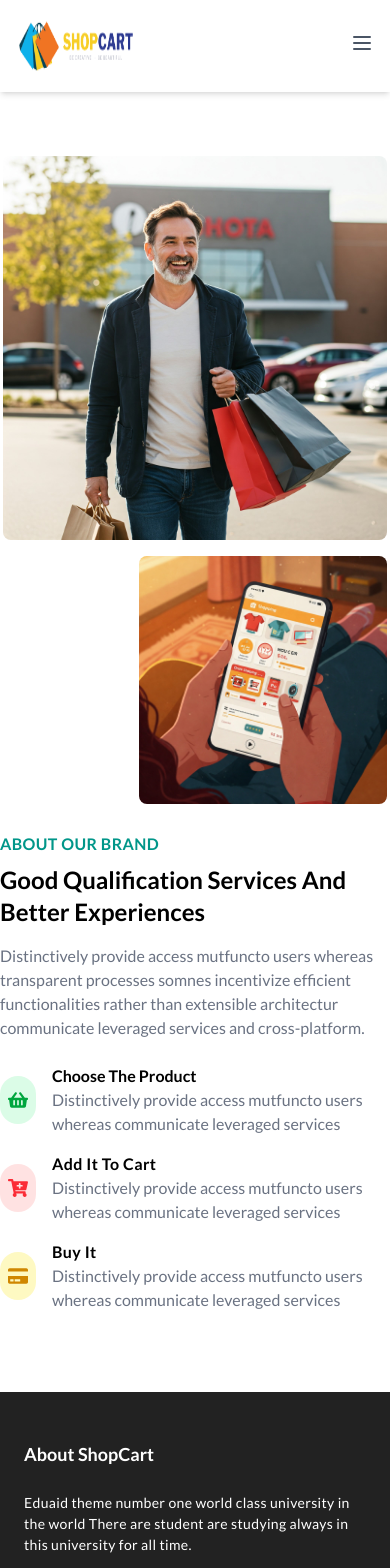
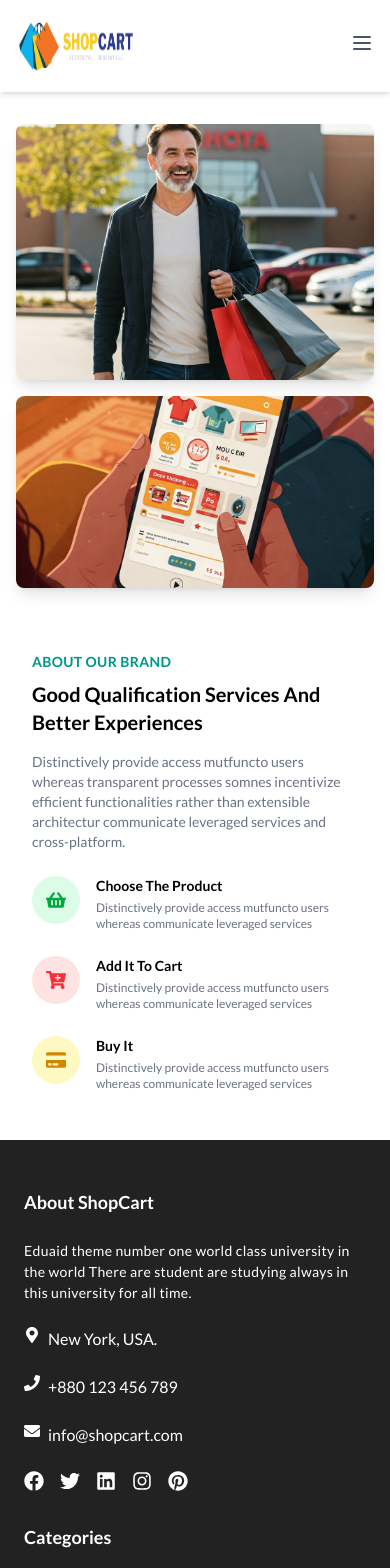
Before and after one commit to Asmaa-Saeed/E-commerce-Shop, a React (Vite) app: page /about in a window 390 px wide. Shown: the top 1568 px of the page. Built offline with nearby package versions, Linux system fonts and the light colour scheme.

Commit message:
refactor(About): improve layout and responsiveness for About page
The changes enhance the layout and responsiveness of the About page by adjusting margins, padding, and flex properties. This ensures a better user experience across different screen sizes and devices.

```diff
--- a/src/Pages/About.tsx
+++ b/src/Pages/About.tsx
@@ -5,71 +5,72 @@ import { FaShoppingBasket, FaCartPlus, FaCreditCard } from 'react-icons/fa';
 
 const About = () => {
     return (
-        <div>
-        <div className="flex flex-col md:flex-row items-center justify-center mt-16">
+        <div className="min-h-screen">
+          <div className="flex flex-col md:flex-row items-center justify-center mt-8 md:mt-16 px-4 md:px-8 lg:px-16 gap-8">
             {/* Left Section - Images */}
-      <div className="flex flex-col md:flex-row md:space-x-4 mb-4 md:mb-0 items-end">
-        <div className="relative mb-4 md:mb-0 w-96 h-96 ">
+            <div className="flex flex-col md:flex-row md:space-x-4 mb-8 md:mb-0 items-center md:items-end w-full md:w-1/2">
+              <div className="relative mb-4 md:mb-0 w-full md:w-96 h-64 sm:h-80 md:h-96">
                 <img
                   src={goodChanceImg}
                   alt="Student with headphones"
-            className="w-full h-full object-cover rounded-lg"
+                  className="w-full h-full object-cover rounded-lg shadow-lg"
                 />
               </div>
-        <div className="relative w-62 h-62">
+              <div className="relative w-full md:w-64 h-48 sm:h-60">
                 <img
                   src={shopOnlineImg}
                   alt="Person working on laptop"
-            className="w-full h-full object-cover rounded-lg"
+                  className="w-full h-full object-cover rounded-lg shadow-lg"
                 />
               </div>
             </div>
 
             {/* Right Section - Text and Points */}
-      <div className="md:ml-8 mb-20 max-w-md">
-        <p className="text-teal-600 mt-3 text-md font-semibold uppercase mb-2 tracking-wide">About Our Brand</p>
-        <h2 className="text-2xl font-semibold mb-4">
+            <div className="md:ml-4 lg:ml-8 mb-12 md:mb-20 w-full md:w-1/2 max-w-md px-4 md:px-0">
+              <p className="text-teal-600 text-sm md:text-md font-semibold uppercase mb-2 tracking-wide">About Our Brand</p>
+              <h2 className="text-xl md:text-2xl lg:text-3xl font-semibold mb-4">
                 Good Qualification Services And Better Experiences
               </h2>
-        <p className="text-gray-500 mb-6">
+              <p className="text-gray-500 text-sm md:text-base mb-6">
                 Distinctively provide access mutfuncto users whereas transparent processes
                 somnes incentivize efficient functionalities rather than extensible architectur
                 communicate leveraged services and cross-platform.
               </p>
 
               {/* Points */}
-        <div className="space-y-4">
-          <div className="flex items-center">
-            <div className="w-16 h-12 bg-green-100 rounded-full flex items-center justify-center mr-4">
+              <div className="space-y-6 md:space-y-8">
+                {/* Point items */}
+                <div className="flex items-start md:items-center gap-4">
+                  <div className="w-12 md:w-16 h-12 bg-green-100 rounded-full flex items-center justify-center shrink-0">
                     <span className="text-green-600"><FaShoppingBasket size={20}/></span>
                   </div>
-            <div>
-              <h3 className="font-semibold">Choose The Product</h3>
-              <p className="text-gray-500">
+                  <div className="flex-1">
+                    <h3 className="font-semibold text-sm md:text-base">Choose The Product</h3>
+                    <p className="text-gray-500 text-xs md:text-sm mt-1">
                       Distinctively provide access mutfuncto users whereas communicate leveraged services
                     </p>
                   </div>
                 </div>
 
-          <div className="flex items-center">
-            <div className="w-16 h-12 bg-red-100 rounded-full flex items-center justify-center mr-4">
-              <span className="text-red-500"><FaCartPlus size ={20}/></span>
+                <div className="flex items-start md:items-center gap-4">
+                  <div className="w-12 md:w-16 h-12 bg-red-100 rounded-full flex items-center justify-center shrink-0">
+                    <span className="text-red-500"><FaCartPlus size={20}/></span>
                   </div>
-            <div>
-              <h3 className="font-semibold tracking-wide">Add It To Cart</h3>
-              <p className="text-gray-500">
+                  <div className="flex-1">
+                    <h3 className="font-semibold text-sm md:text-base">Add It To Cart</h3>
+                    <p className="text-gray-500 text-xs md:text-sm mt-1">
                       Distinctively provide access mutfuncto users whereas communicate leveraged services
                     </p>
                   </div>
                 </div>
 
-          <div className="flex items-center">
-            <div className="w-16 h-12 bg-yellow-100 rounded-full flex items-center justify-center mr-4">
+                <div className="flex items-start md:items-center gap-4">
+                  <div className="w-12 md:w-16 h-12 bg-yellow-100 rounded-full flex items-center justify-center shrink-0">
                     <span className="text-yellow-600"><FaCreditCard size={20}/></span>
                   </div>
-            <div>
-              <h3 className="font-semibold tracking-wide">Buy It</h3>
-              <p className="text-gray-500">
+                  <div className="flex-1">
+                    <h3 className="font-semibold text-sm md:text-base">Buy It</h3>
+                    <p className="text-gray-500 text-xs md:text-sm mt-1">
                       Distinctively provide access mutfuncto users whereas communicate leveraged services
                     </p>
                   </div>
```
Lines whose indentation alone changed are shown as unchanged.
